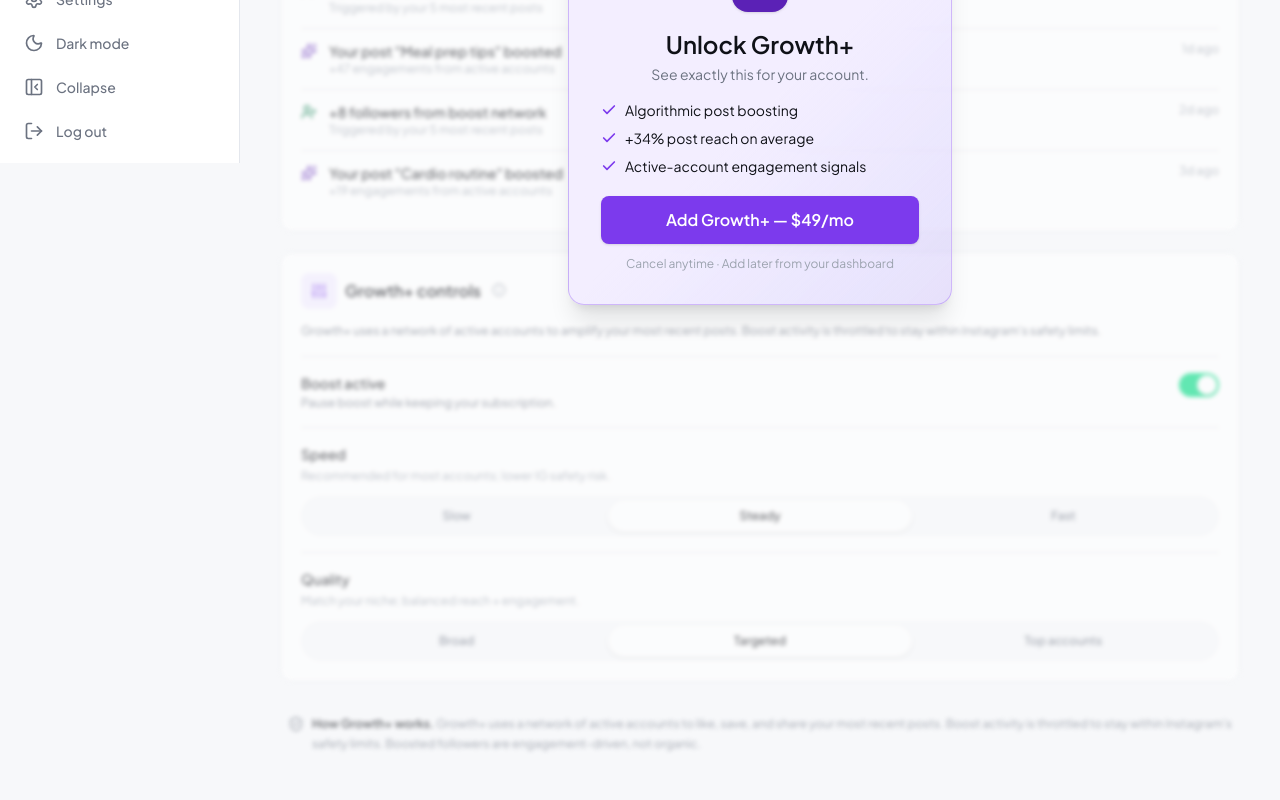
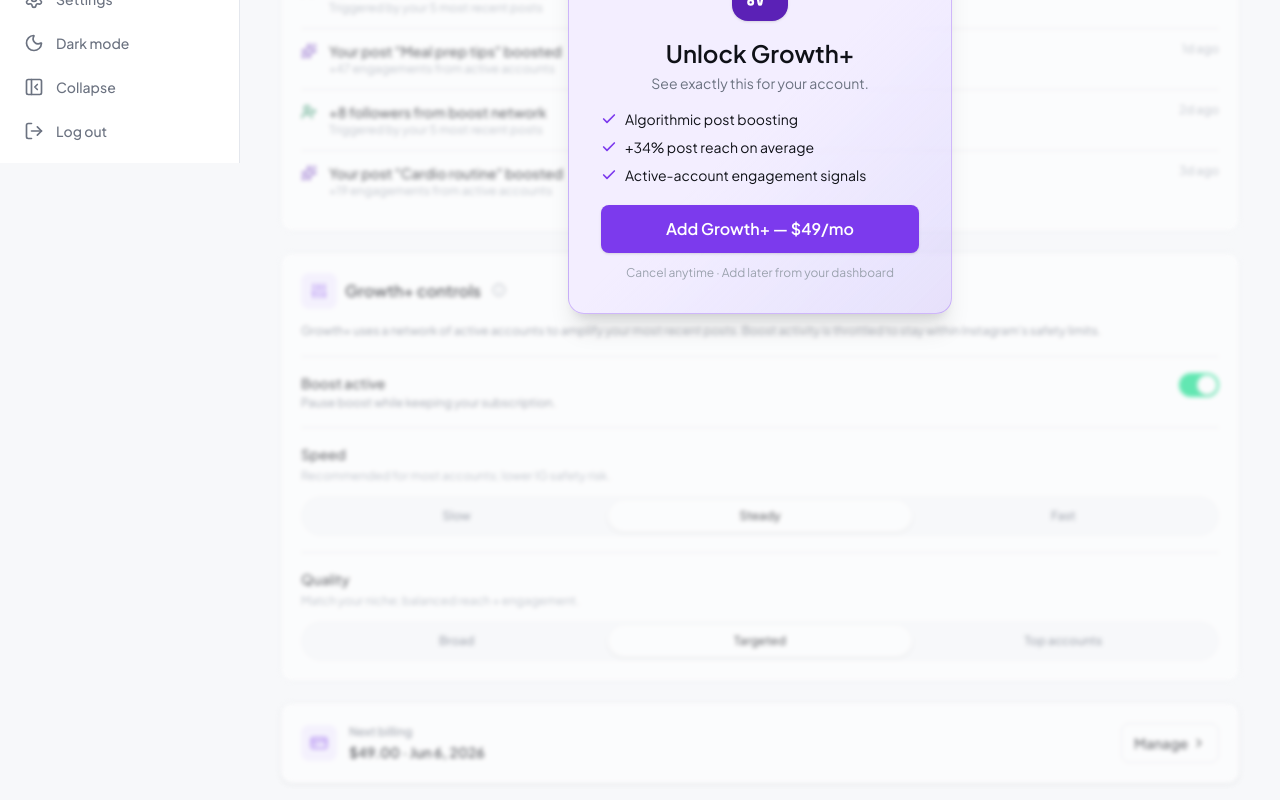
Before and after one commit to aleksandarstankovic-uiux/Kicksta, a React (Vite) app: page /growth-plus in a window 1280 px wide. Shown: the part 637-1437 px from the top of the page. Built offline with nearby package versions, Linux system fonts and the light colour scheme.

Commit message:
refactor(growth-plus): drop bottom safety strip, add billing card slot

```diff
--- a/src/pages/growthPlus/GrowthPlusActive.jsx
+++ b/src/pages/growthPlus/GrowthPlusActive.jsx
@@ -1,15 +1,17 @@
-import { ShieldCheck } from 'lucide-react'
 import GrowthPlusActivity from './GrowthPlusActivity'
+import GrowthPlusBillingCard from './GrowthPlusBillingCard'
 import GrowthPlusControls from './GrowthPlusControls'
 import GrowthPlusHero from './GrowthPlusHero'
 import GrowthPlusMetricsStrip from './GrowthPlusMetricsStrip'
 
-// Subscriber dashboard for the Growth+ page. Five sections + a quiet
-// safety strip at the bottom. previewMode threads through to the hero
-// (which skips count-up + sparkline animation behind blur).
+// Subscriber dashboard for the Growth+ page. Hero → metrics → activity
+// → controls → billing. The how-it-works orientation lives at the top
+// of the controls card now (it sits next to the levers users touch,
+// instead of trailing the page where nobody reads).
 //
-// `account` is captured for future per-account data wiring — V1 mocks
-// don't vary per account so it's unused in the current sections.
+// previewMode threads through to the hero (skips count-up animation
+// behind blur). `account` is captured for future per-account data
+// wiring — V1 mocks don't vary per account.
 //
 // eslint-disable-next-line no-unused-vars
 export default function GrowthPlusActive({ account, previewMode = false }) {
@@ -19,17 +21,7 @@ export default function GrowthPlusActive({ account, previewMode = false }) {
       <GrowthPlusMetricsStrip />
       <GrowthPlusActivity />
       <GrowthPlusControls />
-
-      <div className="flex items-start gap-2 px-2 py-3">
-        <ShieldCheck
-          className="mt-0.5 h-4 w-4 shrink-0 text-text-secondary"
-          aria-hidden="true"
-        />
-        <p className="text-xs leading-relaxed text-text-secondary">
-          <span className="font-semibold text-text-primary">How Growth+ works.</span>{' '}
-          Growth+ uses a network of active accounts to like, save, and share your most recent posts. Boost activity is throttled to stay within Instagram's safety limits. Boosted followers are engagement-driven, not organic.
-        </p>
-      </div>
+      <GrowthPlusBillingCard />
     </div>
   )
 }
```
